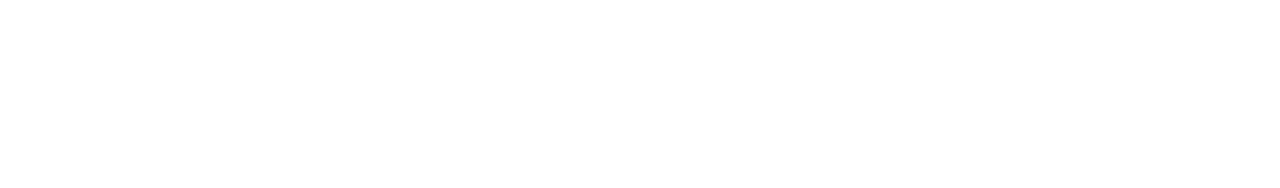
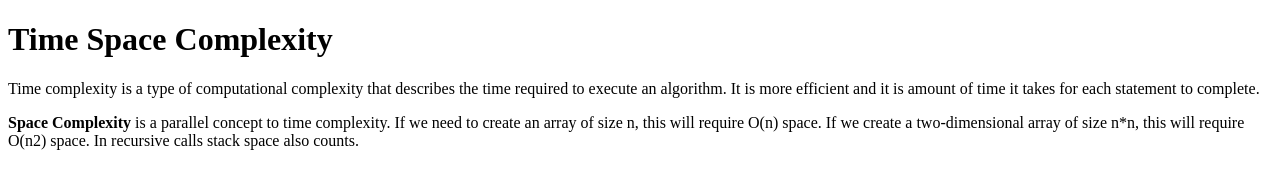
Before and after one commit to acciojob/time-and-space-complexity-ruttalamurali, a website: page main.html in a window 1280 px wide. Drawn offline with Linux system fonts and the light colour scheme.

Commit message:
created a submission

```diff
--- a/main.html
+++ b/main.html
@@ -7,7 +7,11 @@
 </head>
 
 <body>
-	<!-- the entire body must be written by student -->
+      <h1>Time Space Complexity</h1>
+	<p>Time complexity is a type of computational complexity that describes the time required to execute an algorithm. It is more efficient and it is amount of time it takes for each statement to complete.</p>
+
+	<p><b>Space Complexity</b> is a parallel concept to time complexity. If we need to create an array of size n, this will require O(n) space. If we create a two-dimensional array of size n*n, this will require O(n2) space. In recursive calls stack space also counts.</p>
+
     <script type="text/javascript" src="./script.js">
 </script>
 
```
